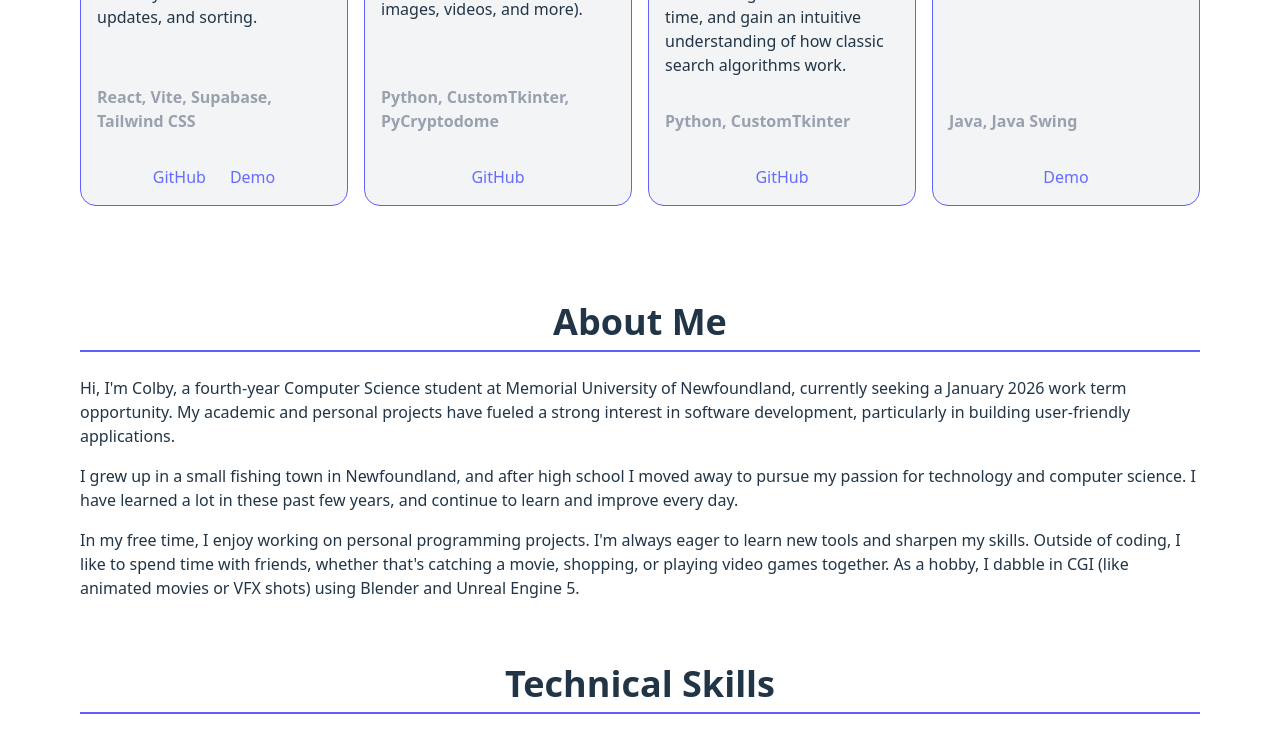
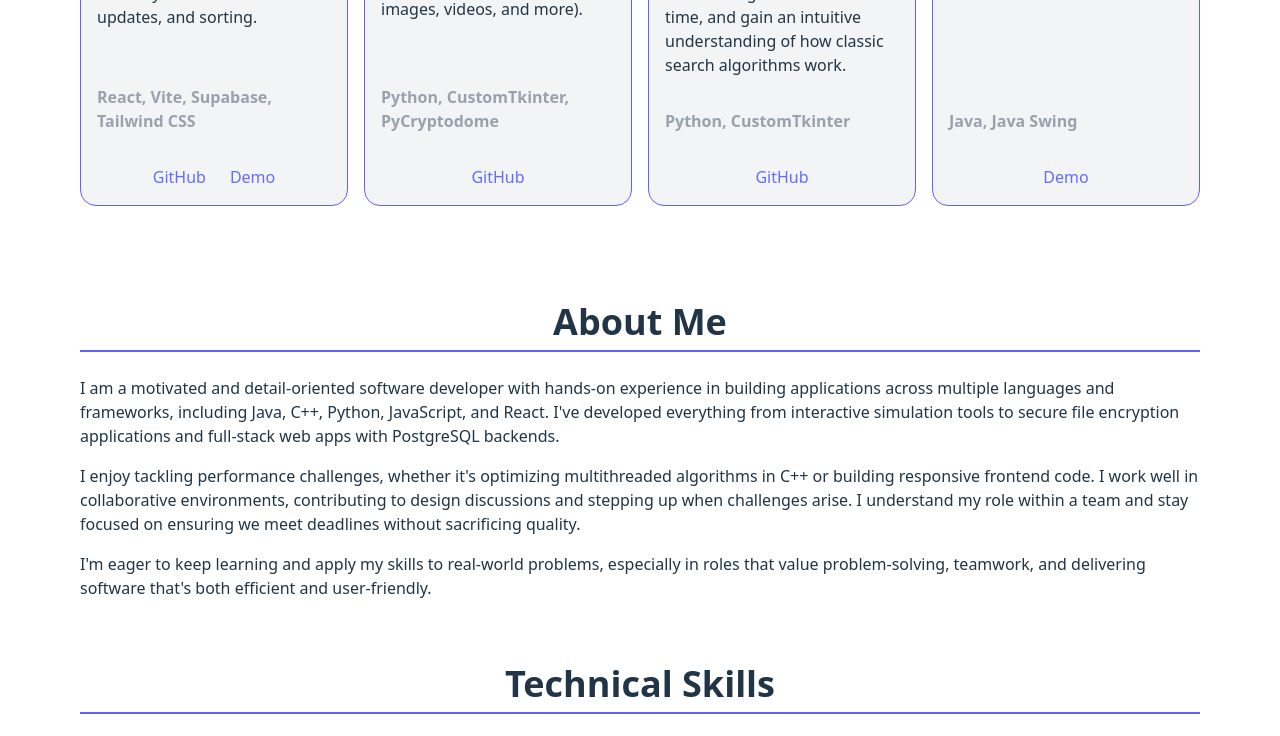
Before and after one commit to ckstrang/colby-portfolio, a React (Vite) app: page / in a window 1280 px wide. Shown: the part 518-1254 px from the top of the page. Built offline with nearby package versions, Linux system fonts and the light colour scheme.

Commit message:
Update App.jsx

```diff
--- a/src/App.jsx
+++ b/src/App.jsx
@@ -65,27 +65,27 @@ function App() {
           </h2>
 
           <p className="mb-4">
-            Hi, I'm Colby, a fourth-year Computer Science student at Memorial
-            University of Newfoundland, currently seeking a January 2026 work
-            term opportunity. My academic and personal projects have fueled a
-            strong interest in software development, particularly in building
-            user-friendly applications.
+            I am a motivated and detail-oriented software developer with
+            hands-on experience in building applications across multiple
+            languages and frameworks, including Java, C++, Python, JavaScript,
+            and React. I've developed everything from interactive simulation
+            tools to secure file encryption applications and full-stack web apps
+            with PostgreSQL backends.
           </p>
 
           <p className="mb-4">
-            I grew up in a small fishing town in Newfoundland, and after high
-            school I moved away to pursue my passion for technology and computer
-            science. I have learned a lot in these past few years, and continue
-            to learn and improve every day.
+            I enjoy tackling performance challenges, whether it's optimizing
+            multithreaded algorithms in C++ or building responsive frontend
+            code. I work well in collaborative environments, contributing to
+            design discussions and stepping up when challenges arise. I
+            understand my role within a team and stay focused on ensuring we
+            meet deadlines without sacrificing quality.
           </p>
 
           <p className="mb-4">
-            In my free time, I enjoy working on personal programming projects.
-            I'm always eager to learn new tools and sharpen my skills. Outside
-            of coding, I like to spend time with friends, whether that's
-            catching a movie, shopping, or playing video games together. As a
-            hobby, I dabble in CGI (like animated movies or VFX shots) using
-            Blender and Unreal Engine 5.
+            I'm eager to keep learning and apply my skills to real-world
+            problems, especially in roles that value problem-solving, teamwork,
+            and delivering software that's both efficient and user-friendly.
           </p>
         </div>
       </section>
```
